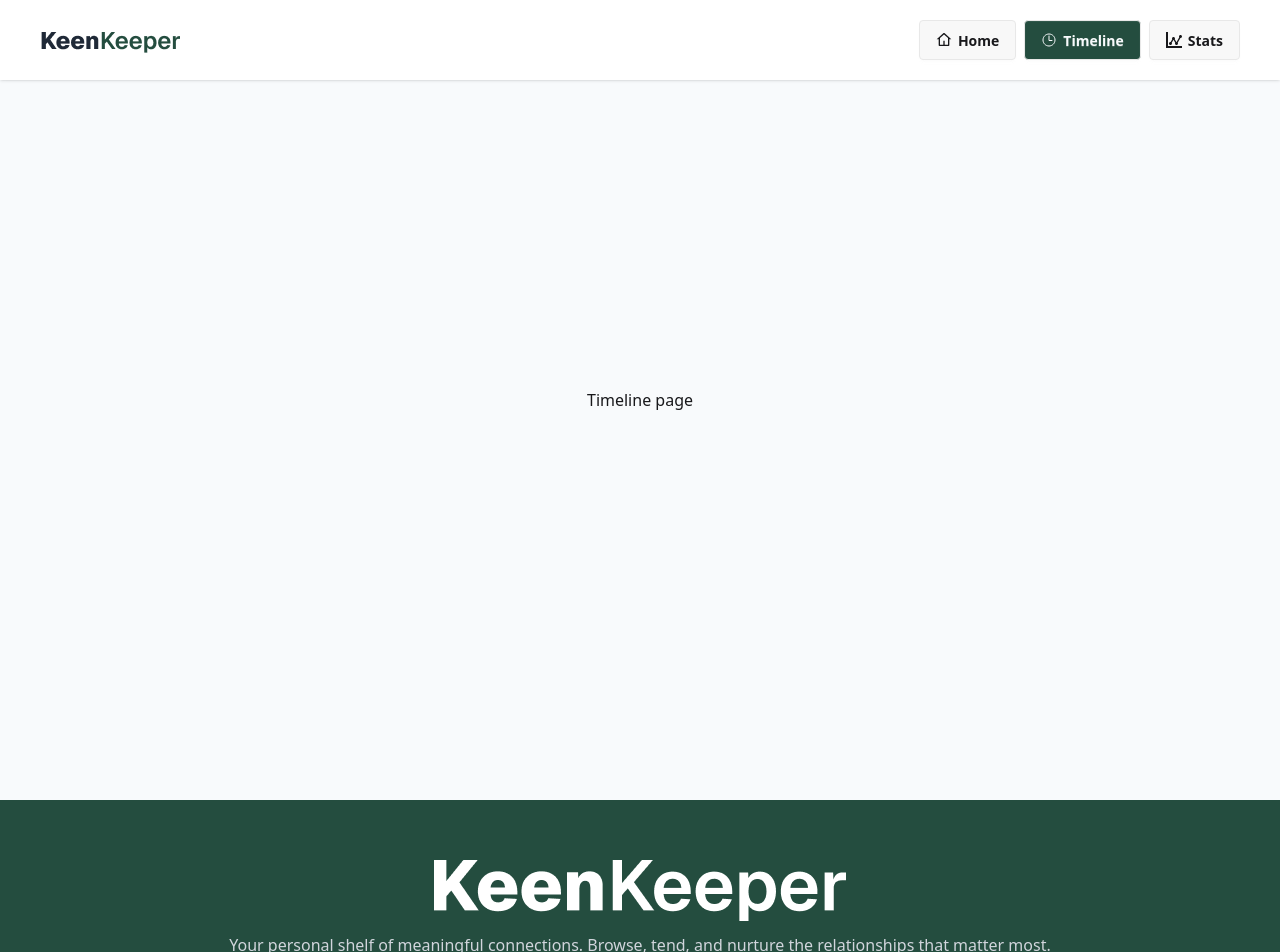
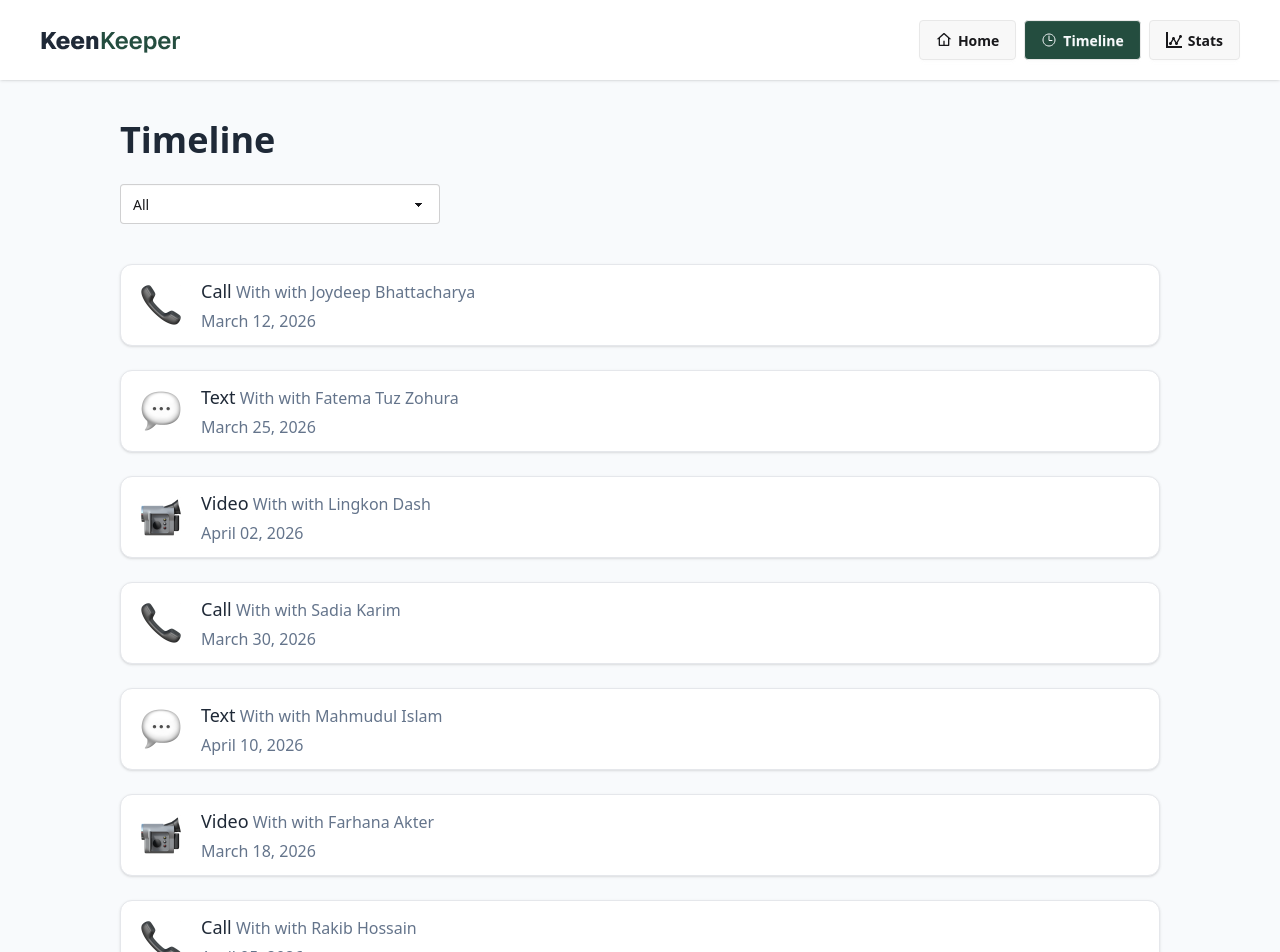
Before and after one commit to LingkonDash/keen-keeper, a Next.js app: page /timeline in a window 1280 px wide. Shown: the top 952 px of the page. Built offline with nearby package versions, Linux system fonts and the light colour scheme.

Commit message:
added timeline page ui

```diff
--- a/src/app/friend/[id]/page.jsx
+++ b/src/app/friend/[id]/page.jsx
@@ -76,7 +76,7 @@ const FriendDetails = async ({ params }) => {
       </div>
 
       {/* third row */}
-      <div className='col-span-3 md:col-span-2 flex justify-center items-center gap-3 flex-col [&>div]:cursor-pointer [&>div]:active:translate-y-[0.7px] [&>div]:hover:border-blue-500 [&>div]:border-transparent [&>div]:border'>
+      <div className='col-span-3 select-none md:col-span-2 flex justify-center items-center gap-3 flex-col [&>div]:cursor-pointer [&>div]:active:translate-y-[0.7px] [&>div]:hover:border-blue-500 [&>div]:border-transparent [&>div]:border'>
         <div className='text-center w-full py-4 bg-white rounded-md shadow-sm flex justify-center items-center gap-2 text-primary-text font-medium'>
           <HiOutlineBellSnooze size={20} />
           <p>Snooze 2 weeks</p>
--- a/src/app/timeline/page.jsx
+++ b/src/app/timeline/page.jsx
@@ -1,9 +1,32 @@
+import TimeLineCard from '@/components/timeline/TimeLineCard';
 import React from 'react';
+
+import { timeLineData } from '@/data/initialTimelineData'
+
 
 const TimelinePage = () => {
   return (
-    <div className='h-screen flex justify-center items-center'>
-      <h1>Timeline page</h1>
+    <div className='px-5 md:px-15 lg:px-30 py-30'>
+
+      <div className='space-y-6'>
+        <h2 className='font-bold text-primary-text text-4xl'>Timeline</h2>
+        <div>
+          <select defaultValue="Pick a color" className="select">
+            <option disabled={true}>Filter Timeline</option>
+            <option value="all">All</option>
+            <option value="text">Text</option>
+            <option value="call">Call</option>
+            <option value="video">Video</option>
+          </select>
+        </div>
+      </div>
+
+      <div className='mt-10 space-y-6'>
+        {
+          timeLineData.map((item, i) => <TimeLineCard key={i} item={item} />)
+        }
+      </div>
+
     </div>
   );
 };
--- /dev/null
+++ b/src/components/timeline/TimeLineCard.jsx
@@ -0,0 +1,22 @@
+import Image from 'next/image';
+import React from 'react';
+import callPng from '../../assets/call.png';
+import textPng from '../../assets/text.png';
+import videoPng from '../../assets/video.png';
+
+const TimeLineCard = ({ item }) => {
+  return (
+    <div className='flex justify-start items-center gap-5 px-5 py-3 bg-white rounded-xl border border-gray-200 shadow-sm'>
+      <div>
+        <Image src={item.type === 'Call' && callPng || item.type === 'Text' && textPng || item.type === 'Video' && videoPng} alt='callPng' width={40} height={40} />
+      </div>
+
+      <div className='space-y-1'>
+        <p className='text-secondary-text'><span className='font-medium text-lg text-primary-text'>{item.type}</span> With with {item.person}</p>
+        <p className='text-secondary-text'>{item.date}</p>
+      </div>
+    </div>
+  );
+};
+
+export default TimeLineCard;
--- /dev/null
+++ b/src/data/initialTimelineData.js
@@ -0,0 +1,77 @@
+export const timeLineData = [
+  {
+    person: 'Joydeep Bhattacharya',
+    type: 'Call',
+    date: 'March 12, 2026'
+  },
+  {
+    person: 'Fatema Tuz Zohura',
+    type: 'Text',
+    date: 'March 25, 2026'
+  },
+  {
+    person: 'Lingkon Dash',
+    type: 'Video',
+    date: 'April 02, 2026'
+  },
+  {
+    person: 'Sadia Karim',
+    type: 'Call',
+    date: 'March 30, 2026'
+  },
+  {
+    person: 'Mahmudul Islam',
+    type: 'Text',
+    date: 'April 10, 2026'
+  },
+  {
+    person: 'Farhana Akter',
+    type: 'Video',
+    date: 'March 18, 2026'
+  },
+  {
+    person: 'Rakib Hossain',
+    type: 'Call',
+    date: 'April 05, 2026'
+  },
+  {
+    person: 'Jannatul Ferdous',
+    type: 'Text',
+    date: 'April 14, 2026'
+  },
+  {
+    person: 'Imran Kabir',
+    type: 'Video',
+    date: 'March 22, 2026'
+  },
+  {
+    person: 'Tasnim Ahmed',
+    type: 'Call',
+    date: 'March 28, 2026'
+  },
+  {
+    person: 'Arafat Rahman',
+    type: 'Text',
+    date: 'April 01, 2026'
+  },
+  {
+    person: 'Nusrat Jahan',
+    type: 'Video',
+    date: 'April 11, 2026'
+  },
+  {
+    person: 'Joydeep Bhattacharya',
+    type: 'Text',
+    date: 'March 20, 2026'
+  },
+  {
+    person: 'Lingkon Dash',
+    type: 'Call',
+    date: 'April 08, 2026'
+  },
+  {
+    person: 'Mahmudul Islam',
+    type: 'Video',
+    date: 'March 26, 2026'
+  }
+];
```
